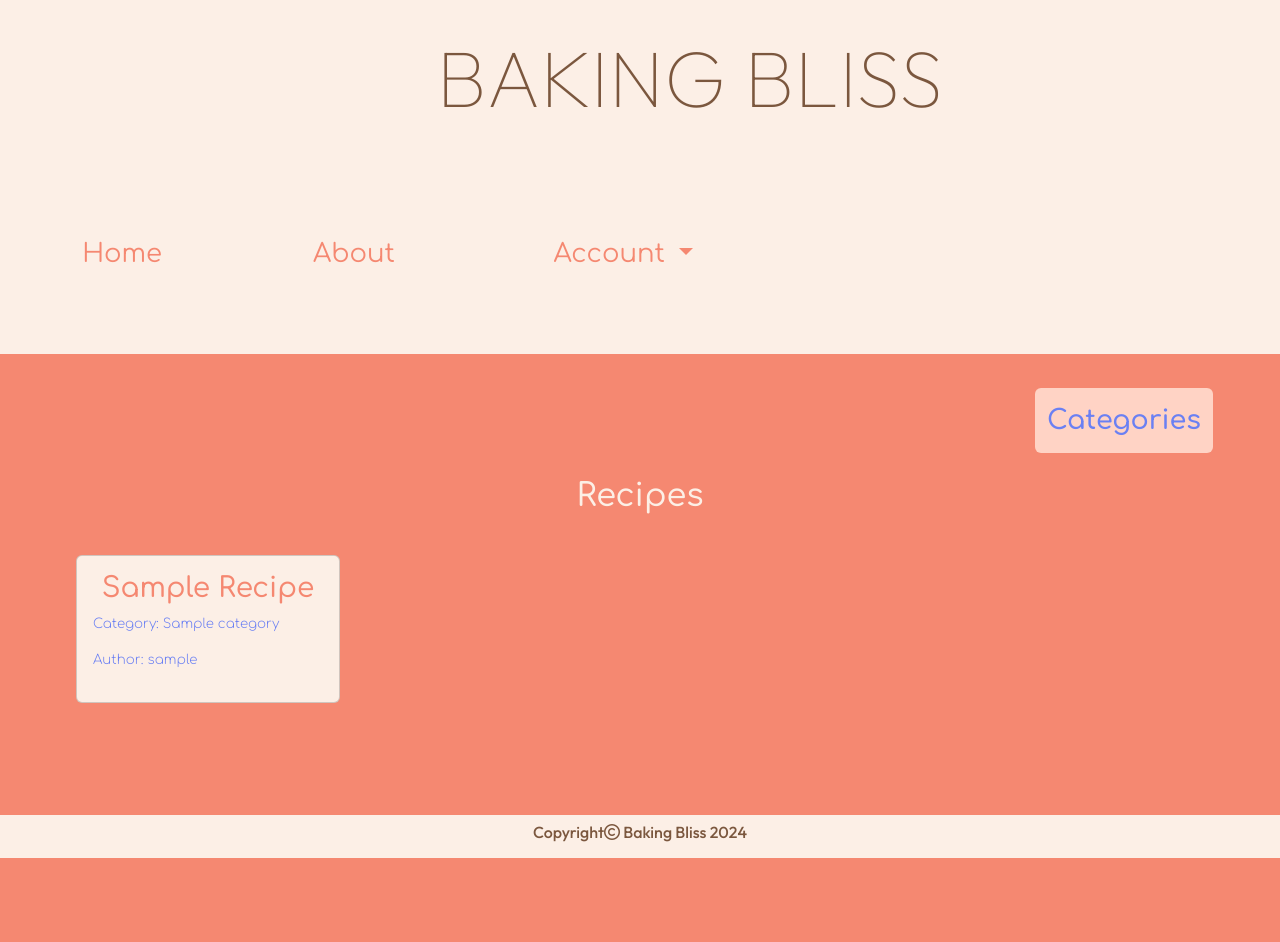
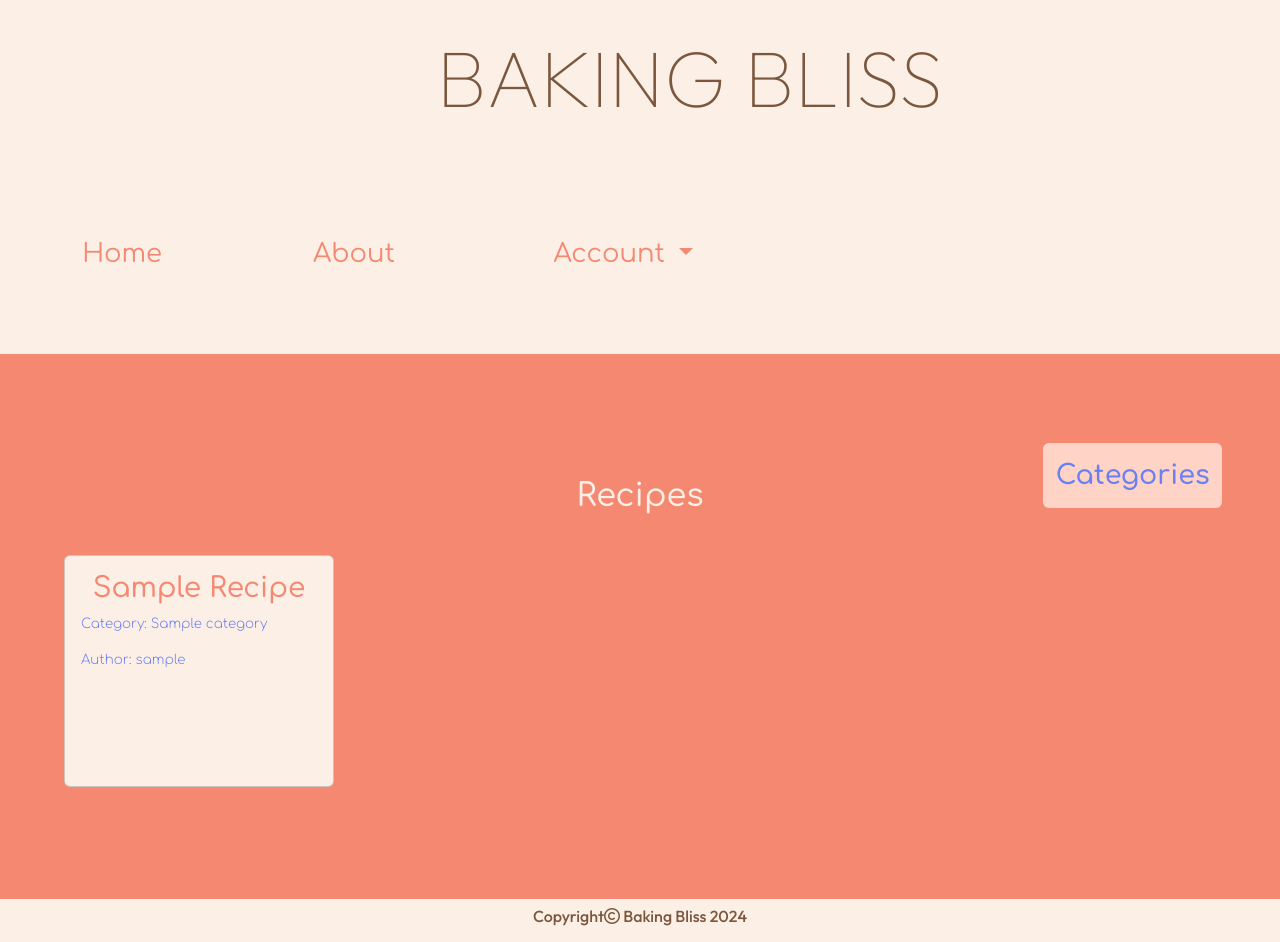
Before and after one commit to cgalpin92/pp4_django_project_baking_bliss, a Django app: page /all_recipes/ in a window 1280 px wide. Before the commit the page ends 858 px from the top, so only its background shows below. Run offline with Django 4.2, Linux system fonts and the light colour scheme; tables that the repository leaves empty hold one stand-in row (values such as "Sample post"); some libraries are stand-ins or nearby versions; some web fonts are replaced.

Commit message:
change position of btn one and amend height of recipe cards so all the same height

```diff
--- a/recipes/templates/recipes/index.html
+++ b/recipes/templates/recipes/index.html
@@ -11,7 +11,7 @@
                 <!-- lists the cateogries -->
                 {% for category in object_list %}
                 <div class="col-md-4 col-lg-3 left">
-                    <div class="card mb-5 cream-color">
+                    <div class="card mb-5 cream-color recipe-card">
                         {% if category.category_name == "Cakes" %}
                         <img class="category-image" src="/static/images/cupcakes.png" alt="">
                         {% elif category.category_name == "Bread" %}
--- a/recipes/templates/recipes/recipe_details.html
+++ b/recipes/templates/recipes/recipe_details.html
@@ -10,7 +10,7 @@
     <div class="row">
         <h2 class="cream-font font-two text-center">{{ recipe.recipe_name }}</h2>
     </div>
-    <div class="card cream-color font-three" id="recipe-card">
+    <div class="card cream-color font-three" id="recipe">
         <div class="card-body">
             <div class="container-fluid-center">
                 <div class="row margins">
--- a/recipes/templates/recipes/recipe_list.html
+++ b/recipes/templates/recipes/recipe_list.html
@@ -1,7 +1,7 @@
 {% extends "base.html" %}
 
 {% block content %}
-<div class="container-fluid">
+<!--<div class="container-fluid"> -->
 <div class="row">
 
     <!-- lists all the recipes -->
@@ -11,9 +11,9 @@
     <div class="col-12 left">
         <div class="row">
             {% for recipe in object_list %}
-                <div class="col-md-4 col-lg-3">
+            <div class=" card-deck col-md-4 col-lg-3">
                 <div class="card mb-5 cream-color">
-                        <div class="card-body">
+                    <div class="card-body recipe-card">
                         <div class="card-title">
                             {% if recipe.status == 1 %}
                             <a href="{% url 'recipe_detail' recipe.slug %}" class="recipe-link">
@@ -26,10 +26,13 @@
                             {% endif %}
                         </div>
                         <div class="card-text">
+                            {% if recipe.status == 0%}
+                            <p class="font-two smaller-text brown-color">Awaiting
+                                approval</p>
+                            {% else %}
                             <p class="font-two smaller-text lilac-font">Category: {{recipe.category}}</p>
                             <p class="font-two smaller-text lilac-font">Author: {{recipe.author}}</p>
-                                <p class="font-two smaller-text brown-color">{% if recipe.status == 0%}Awaiting
-                                    approval{% endif %}</p>
+                            {% endif %}
                         </div>
                     </div>
                 </div>
--- a/recipes/templates/recipes/recipe_user.html
+++ b/recipes/templates/recipes/recipe_user.html
@@ -16,7 +16,7 @@
                 {% for recipe in profile %}
                 <div class="col-md-4 col-lg-3">
                     <div class="card mb-5 cream-color">
-                        <div class="card-body">
+                        <div class="card-body recipe-card">
                             <div class="card-title">
                                 {% if recipe.status == 1 %}
                                 <a href="{% url 'recipe_detail' recipe.slug %}" class="recipe-link">
--- a/static/css/style.css
+++ b/static/css/style.css
@@ -36,6 +36,8 @@ a {
 .brown-color {
     color: #7B573E;
 }
+
+.grey-color {}
 
 /* Header Styles */
 
@@ -114,8 +116,8 @@ main {
 }
 
 .btn-one-position {
-    margin-left: 79%;
-    margin-top: -50%;
+    margin-left: 40%;
+    margin-top: -7%;
     padding: 1%;
 }
 
@@ -123,11 +125,13 @@ main {
     color: #701d0d;
 }
 
+
 .card-title:hover {
     color: #701d0d;
 }
 
-#recipe-card {
+
+#recipe {
     font-size: smaller;
 }
 
@@ -201,7 +205,8 @@ footer {
     }
 
     .btn-one-position {
-        margin-top: -67%;
+        margin-top: -10%;
+        margin-left: 39%;
     }
 
     #message-alignment {
@@ -230,8 +235,8 @@ footer {
     }
 
     .btn-one-position {
-        margin-left: 87%;
-        margin-top: -22%;
+        margin-left: 86%;
+        margin-top: -12%;
         font-size: 85%;
     }
 
@@ -239,7 +244,11 @@ footer {
         font-size: 140%;
     }
 
-    #recipe-card {
+    .recipe-card {
+        height: 230px;
+    }
+
+    #recipe {
         font-size: 100%;
     }
 
```
Lines whose indentation alone changed are shown as unchanged.
